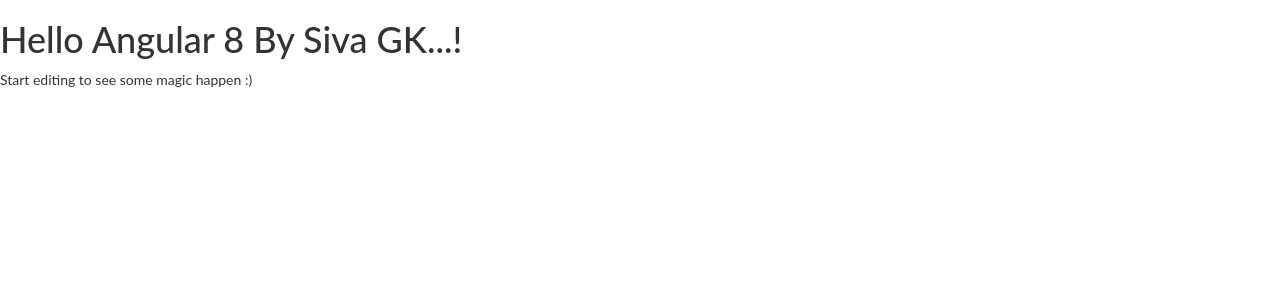
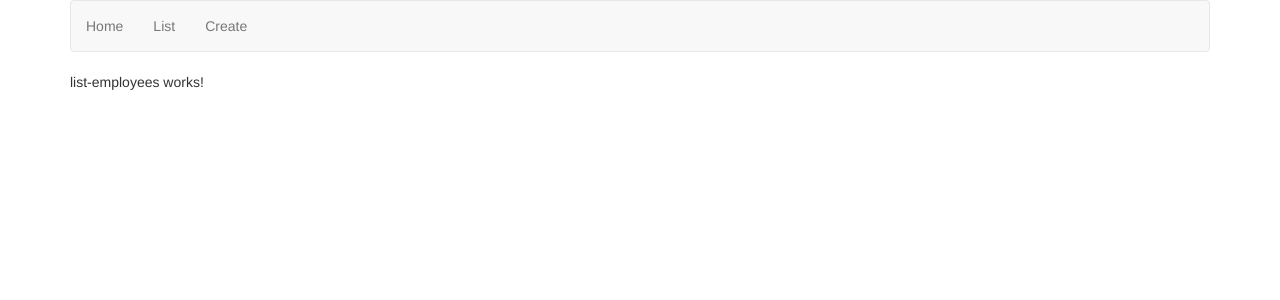
Before and after one commit to SivaGK/angular-learning-by-sivagk, an Angular app: page /list in a window 1280 px wide. Shown: the top 300 px of the page. Built offline with nearby package versions, Linux system fonts and the light colour scheme.

Commit message:
Angular routing tutorial

```diff
--- /dev/null
+++ b/src/app/app-routing.module.ts
@@ -0,0 +1,27 @@
+import { NgModule } from '@angular/core';
+import { RouterModule, Routes } from '@angular/router';
+
+// Import the components so they can be referenced in routes
+import { CreateEmployeeComponent } from './employee/create-employee/create-employee.component';
+import { ListEmployeesComponent } from './employee/list-employees/list-employees.component';
+import { HelloComponent } from './hello.component';
+import {Home} from './home';
+
+// The last route is the empty path route. This specifies
+// the route to redirect to if the client side path is empty.
+const appRoutes: Routes = [
+  { path:'home', component: Home },
+  { path: 'list', component: ListEmployeesComponent },
+  { path: 'create', component: CreateEmployeeComponent },
+  { path: '', redirectTo: '/home', pathMatch: 'full' }
+];
+
+// Pass the configured routes to the forRoot() method
+// to let the angular router know about our routes
+// Export the imported RouterModule so router directives
+// are available to the module that imports this AppRoutingModule
+@NgModule({
+  imports: [ RouterModule.forRoot(appRoutes) ],
+  exports: [ RouterModule ]
+})
+export class AppRoutingModule { }
--- a/src/app/app.component.html
+++ b/src/app/app.component.html
@@ -1,4 +1,20 @@
-<hello name="{{ name }}"></hello>
+<!-- <hello name="{{ name }}"></hello>
 <p>
-  Start editing to see some magic happen :)
-</p>
+	Start editing to see some magic happen :)
+</p> -->
+<div class="container">
+    <nav class="navbar navbar-default">
+        <ul class="nav navbar-nav">
+          <li>
+                <a routerLinkActive="active" routerLink="home">Home</a>
+            </li>
+            <li>
+                <a routerLinkActive="active" routerLink="list">List</a>
+            </li>
+            <li>
+                <a routerLinkActive="active" routerLink="create">Create</a>
+            </li>
+        </ul>
+    </nav>
+    <router-outlet></router-outlet>
+</div>
--- /dev/null
+++ b/src/app/employee/create-employee/create-employee.component.html
@@ -0,0 +1,3 @@
+<p>
+create-employee works!
+</p>
--- /dev/null
+++ b/src/app/employee/create-employee/create-employee.component.ts
@@ -0,0 +1,15 @@
+import { Component, OnInit } from '@angular/core';
+
+@Component({
+  selector: 'app-create-employee',
+  templateUrl: './create-employee.component.html',
+  styleUrls: ['./create-employee.component.css']
+})
+export class CreateEmployeeComponent implements OnInit {
+
+  constructor() { }
+
+  ngOnInit() {
+  }
+
+}
--- /dev/null
+++ b/src/app/employee/list-employees/list-employees.component.html
@@ -0,0 +1,3 @@
+<p>
+list-employees works!
+</p>
--- /dev/null
+++ b/src/app/employee/list-employees/list-employees.component.ts
@@ -0,0 +1,15 @@
+import { Component, OnInit } from '@angular/core';
+
+@Component({
+  selector: 'app-list-employees',
+  templateUrl: './list-employees.component.html',
+  styleUrls: ['./list-employees.component.css']
+})
+export class ListEmployeesComponent implements OnInit {
+
+  constructor() { }
+
+  ngOnInit() {
+  }
+
+}
--- a/src/app/hello.component.ts
+++ b/src/app/hello.component.ts
@@ -6,5 +6,5 @@
   styles: [`h1 { font-family: Lato; }`]
 })
 export class HelloComponent  {
-  @Input() name: string;
+  @Input() name: string = "Default";
 }
--- /dev/null
+++ b/src/app/home.ts
@@ -0,0 +1,13 @@
+import { Component } from '@angular/core';
+import { HelloComponent  } from  './hello.component';
+@Component({
+  selector: 'home',
+  template: `<hello name="{{ name }}"></hello>
+<p>
+	Start editing to see some magic happen :)
+</p>`,
+  styles: [`h1 { font-family: Lato; }`]
+})
+export class Home{
+name:string = "Angular 8 By Siva GK...";
+}
--- a/src/index.html
+++ b/src/index.html
@@ -1 +1,12 @@
-<my-app>loading</my-app>
+
+<!doctype html>
+<html>
+<head>
+  <meta charset="utf-8">
+  <title>Angular-8 Sample App By Siva GK...:)</title>
+  <base href="/">
+</head>
+<body>
+  <my-app>loading</my-app>
+</body>
+</html>
```
Also changed, not shown: src/app/app.module.ts (+7 -2 lines), src/app/employee/create-employee/create-employee.component.css (added), src/app/employee/list-employees/list-employees.component.css (added).
